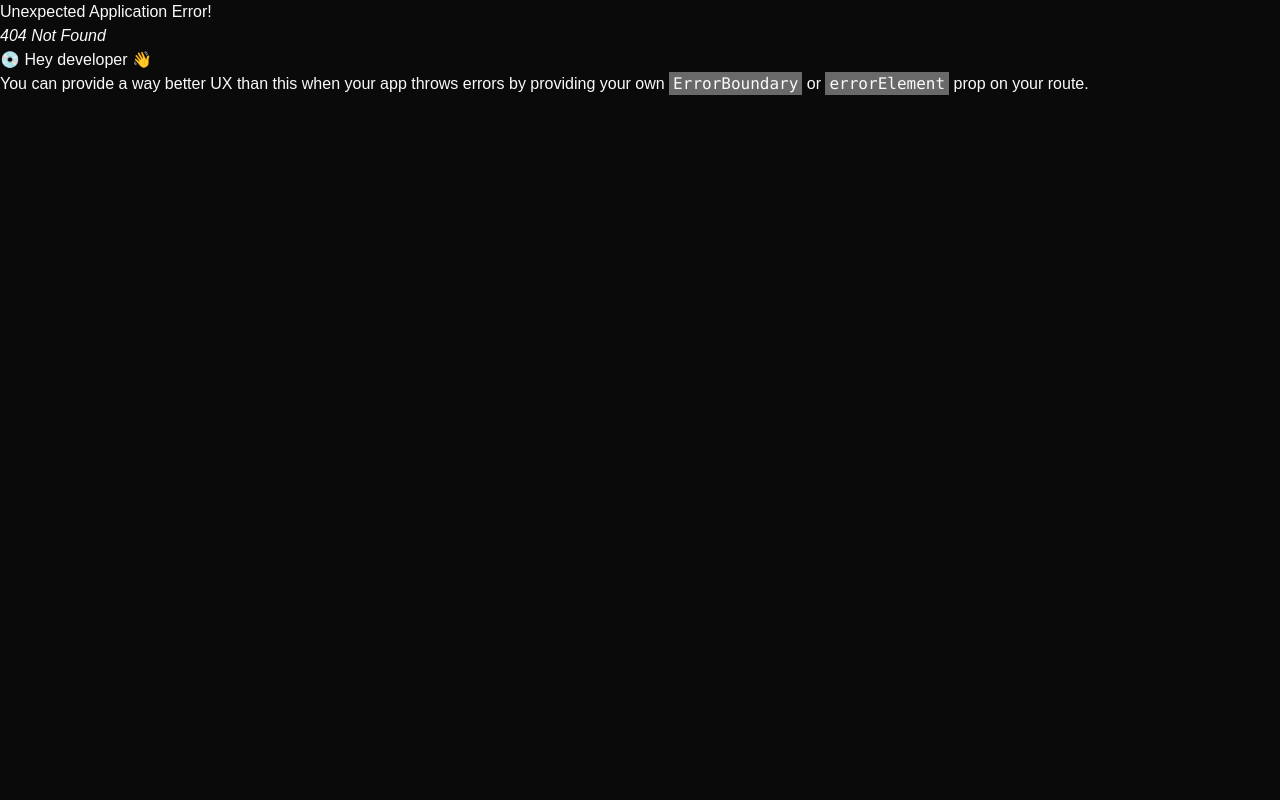
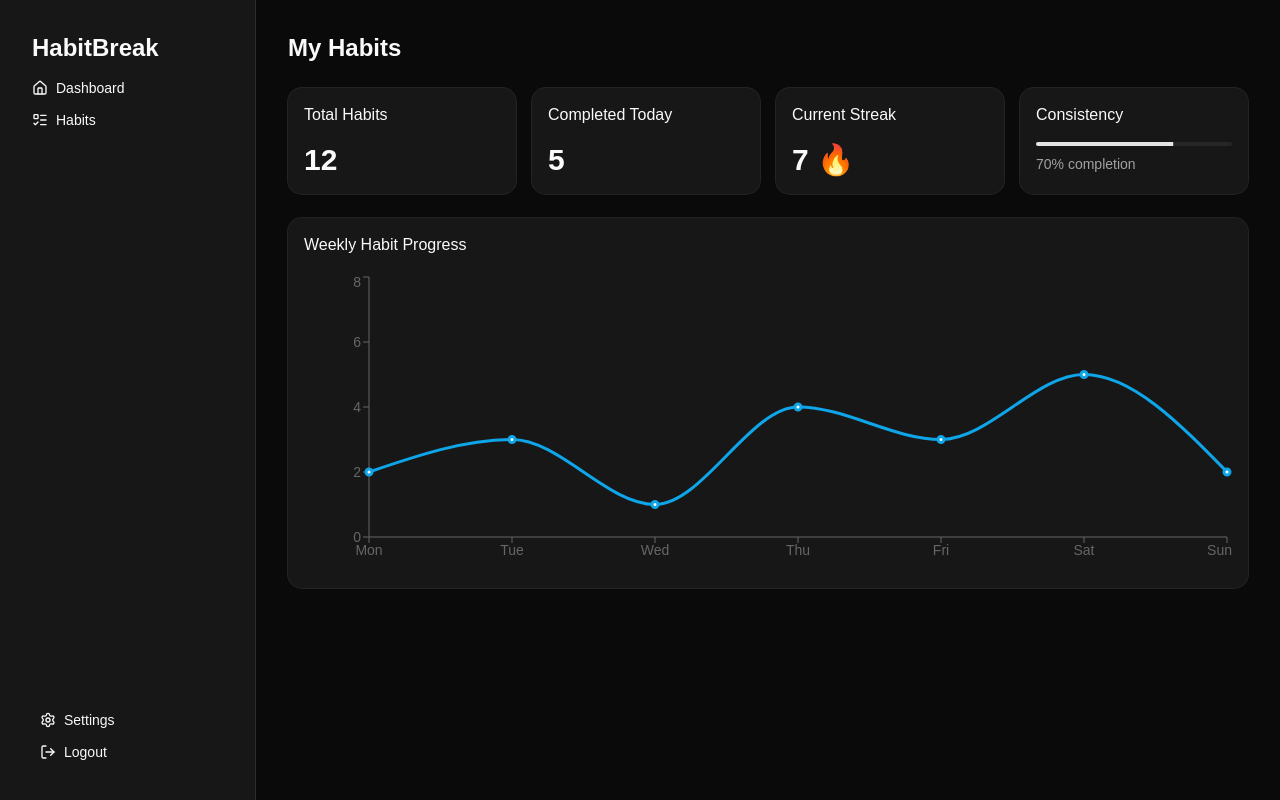
Before and after one commit to grv-saini-20/Habitbreak, a React (Vite) app in the folder frontend/: page /dashboard in a window 1280 px wide. Before the commit this address had no page. Built offline with nearby package versions, Linux system fonts and the light colour scheme; sample sign-in values are in the browser's storage.

Commit message:
feat: logout functionality added

```diff
--- a/frontend/package.json
+++ b/frontend/package.json
@@ -23,6 +23,7 @@
     "react-dom": "^19.2.0",
     "react-redux": "^9.2.0",
     "react-router-dom": "^7.13.1",
+    "recharts": "^3.8.0",
     "shadcn": "^4.0.5",
     "sonner": "^2.0.7",
     "tailwind-merge": "^3.5.0",
--- a/frontend/src/components/project/AppSidebar.jsx
+++ b/frontend/src/components/project/AppSidebar.jsx
@@ -1,4 +1,4 @@
-import { Home, ListTodo } from "lucide-react"
+import { Home, ListTodo, Settings, LogOut } from "lucide-react"
 import { NavLink } from "react-router-dom"
 
 import {
@@ -10,10 +10,23 @@ import {
   SidebarMenuButton,
   SidebarMenuItem,
 } from "@/components/ui/sidebar"
-
-// import { ModeToggle } from "@/components/mode-toggle"
+import { useDispatch } from "react-redux"
+import { useLogoutMutation } from "@/services/usersApi";
+import { logout as userLogout } from "@/services/authSlice";
 
 export function AppSidebar() {
+  const dispatch = useDispatch();
+  const [logout] = useLogoutMutation();
+
+  const handleLogout = async() => {
+    try {
+      await logout();
+      dispatch(userLogout());
+    } catch (error) {
+      console.log(error);
+    }
+
+  }
   return (
     <Sidebar className={"p-6 bg-sidebar"}>
 
@@ -22,12 +35,11 @@ export function AppSidebar() {
       </SidebarHeader>
 
       <SidebarContent>
-
         <SidebarMenu>
 
           <SidebarMenuItem>
             <SidebarMenuButton asChild>
-              <NavLink to="/">
+              <NavLink to="/dashboard">
                 <Home />
                 Dashboard
               </NavLink>
@@ -44,11 +56,30 @@ export function AppSidebar() {
           </SidebarMenuItem>
 
         </SidebarMenu>
-
       </SidebarContent>
 
       <SidebarFooter>
-        {/* <ModeToggle /> */}
+        <SidebarMenu>
+
+          <SidebarMenuItem>
+            <SidebarMenuButton asChild>
+              <NavLink to="/settings">
+                <Settings />
+                Settings
+              </NavLink>
+            </SidebarMenuButton>
+          </SidebarMenuItem>
+
+          <SidebarMenuItem>
+            <SidebarMenuButton
+              onClick={handleLogout}
+            >
+              <LogOut />
+              Logout
+            </SidebarMenuButton>
+          </SidebarMenuItem>
+
+        </SidebarMenu>
       </SidebarFooter>
 
     </Sidebar>
--- /dev/null
+++ b/frontend/src/components/ui/progress.jsx
@@ -0,0 +1,27 @@
+import * as React from "react"
+import { Progress as ProgressPrimitive } from "radix-ui"
+
+import { cn } from "@/lib/utils"
+
+function Progress({
+  className,
+  value,
+  ...props
+}) {
+  return (
+    <ProgressPrimitive.Root
+      data-slot="progress"
+      className={cn(
+        "relative flex h-1 w-full items-center overflow-x-hidden rounded-full bg-muted",
+        className
+      )}
+      {...props}>
+      <ProgressPrimitive.Indicator
+        data-slot="progress-indicator"
+        className="size-full flex-1 bg-primary transition-all"
+        style={{ transform: `translateX(-${100 - (value || 0)}%)` }} />
+    </ProgressPrimitive.Root>
+  );
+}
+
+export { Progress }
--- a/frontend/src/main.jsx
+++ b/frontend/src/main.jsx
@@ -10,11 +10,13 @@ import Habits from './pages/Habits'
 import Register from './pages/Register'
 import Login from './pages/Login'
 import PrivateRoute from './components/project/PrivateRoute'
+import Dashboard from './pages/Dashboard'
 
 const router = createBrowserRouter(
   createRoutesFromElements(
     <Route path="/" element={<App/>}>
       <Route element={<PrivateRoute/>}>
+        <Route path="/dashboard" element={<Dashboard/>}/>
         <Route path="/habits"  element={<Habits/>}/>
       </Route>
       <Route path="/register" element={<Register/>}/>
--- /dev/null
+++ b/frontend/src/pages/Dashboard.jsx
@@ -0,0 +1,119 @@
+import DashboardLayout from "@/components/layouts/DashboardLayout"
+import {
+  Card,
+  CardHeader,
+  CardTitle,
+  CardContent,
+} from "@/components/ui/card"
+
+import { Progress } from "@/components/ui/progress"
+
+import {
+  LineChart,
+  Line,
+  XAxis,
+  YAxis,
+  Tooltip,
+  ResponsiveContainer,
+} from "recharts"
+
+const data = [
+  { day: "Mon", completed: 2 },
+  { day: "Tue", completed: 3 },
+  { day: "Wed", completed: 1 },
+  { day: "Thu", completed: 4 },
+  { day: "Fri", completed: 3 },
+  { day: "Sat", completed: 5 },
+  { day: "Sun", completed: 2 },
+]
+
+export default function Dashboard() {
+  return (
+    <DashboardLayout>
+    <div className="flex-1 p-8 space-y-6">
+        <div className="flex justify-between items-center">
+        <h1 className="text-2xl font-bold">
+          My Habits
+        </h1>
+      </div>
+
+      {/* Stats Cards */}
+      <div className="grid gap-4 md:grid-cols-2 lg:grid-cols-4">
+
+        <Card>
+          <CardHeader>
+            <CardTitle>Total Habits</CardTitle>
+          </CardHeader>
+          <CardContent>
+            <p className="text-3xl font-bold">12</p>
+          </CardContent>
+        </Card>
+
+        <Card>
+          <CardHeader>
+            <CardTitle>Completed Today</CardTitle>
+          </CardHeader>
+          <CardContent>
+            <p className="text-3xl font-bold">5</p>
+          </CardContent>
+        </Card>
+
+        <Card>
+          <CardHeader>
+            <CardTitle>Current Streak</CardTitle>
+          </CardHeader>
+          <CardContent>
+            <p className="text-3xl font-bold">7 🔥</p>
+          </CardContent>
+        </Card>
+
+        <Card>
+          <CardHeader>
+            <CardTitle>Consistency</CardTitle>
+          </CardHeader>
+          <CardContent>
+            <Progress value={70} />
+            <p className="text-sm mt-2 text-muted-foreground">
+              70% completion
+            </p>
+          </CardContent>
+        </Card>
+
+      </div>
+
+      {/* Graph Section */}
+
+      <Card>
+        <CardHeader>
+          <CardTitle>Weekly Habit Progress</CardTitle>
+        </CardHeader>
+
+        <CardContent>
+
+          <ResponsiveContainer width="100%" height={300}>
+            <LineChart data={data}>
+
+              <XAxis dataKey="day" />
+
+              <YAxis />
+
+              <Tooltip />
+
+              <Line
+                type="monotone"
+                dataKey="completed"
+                stroke="#0ea5e9"
+                strokeWidth={3}
+                />
+
+            </LineChart>
+          </ResponsiveContainer>
+
+        </CardContent>
+
+      </Card>
+
+    </div>
+    </DashboardLayout>
+  )
+}
```
Also changed, not shown: 1 other file (tests, documents, lock files or other folders).
